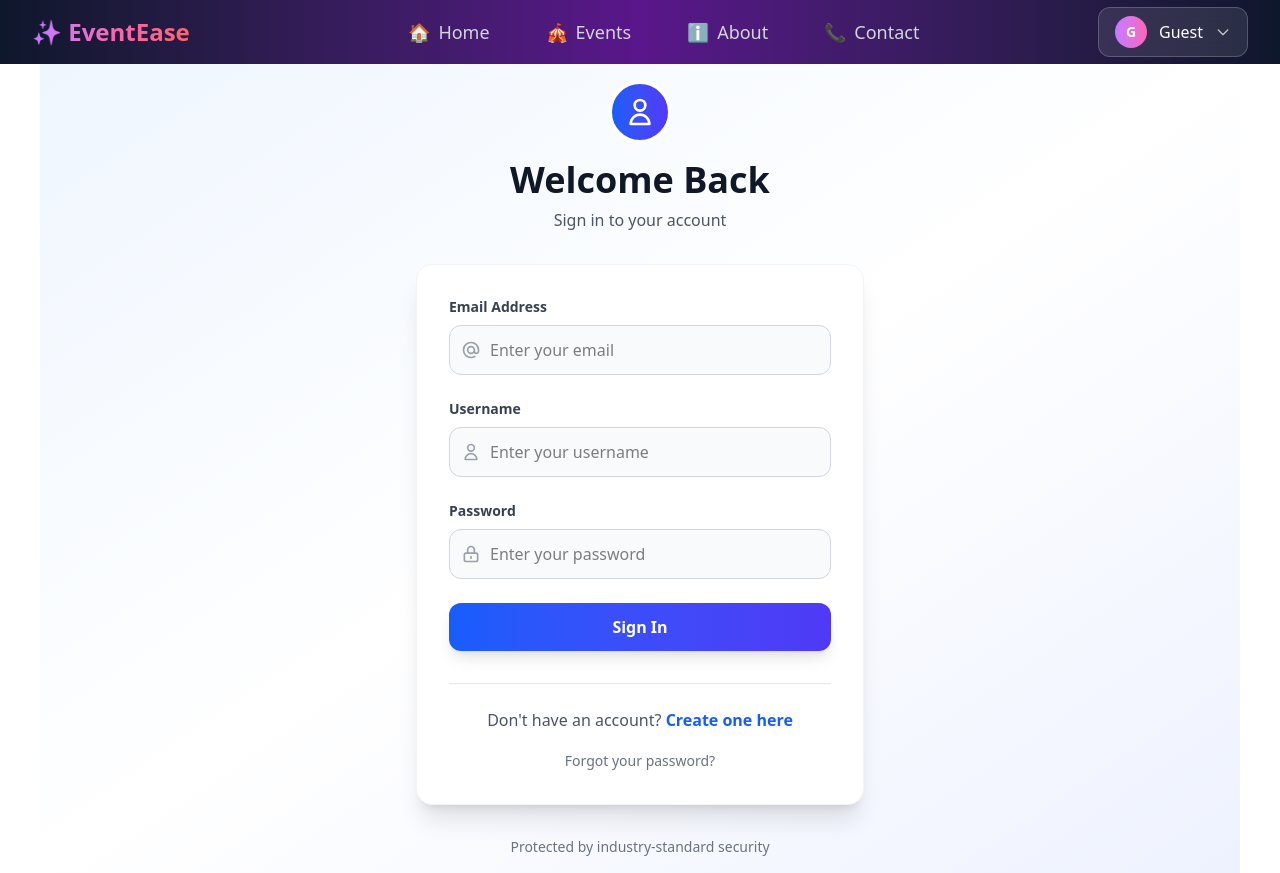
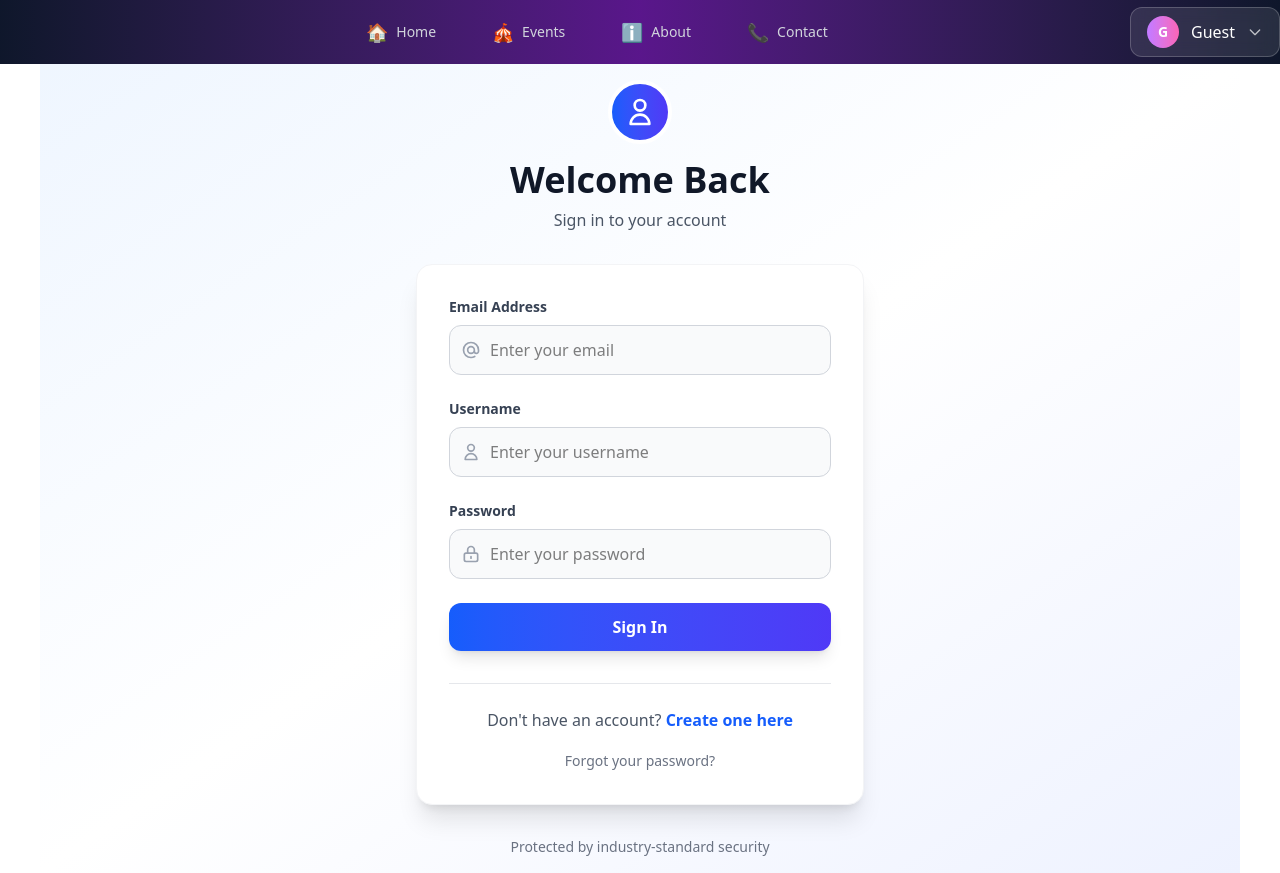
Before and after one commit to Aryansinha123/Event_Manager, a Next.js app: page /customer/login in a window 1280 px wide. Built offline with nearby package versions, Linux system fonts and the light colour scheme.

Commit message:
Vercel update

```diff
--- a/app/components/Navbar.js
+++ b/app/components/Navbar.js
@@ -2,6 +2,7 @@
 
 import { useState, useEffect, useRef } from "react";
 import { useRouter } from "next/navigation";
+import { Link } from "lucide-react";
 
 export default function Navbar() {
   const [user, setUser] = useState({ name: "Guest", email: "", joinedDate: "" });
@@ -105,17 +106,17 @@ export default function Navbar() {
         ? 'bg-white/90 backdrop-blur-md shadow-lg border-b border-gray-200/50'
         : 'bg-gradient-to-r from-slate-900 via-purple-900 to-slate-900'
       }`}>
-      <div className="max-w-7xl mx-auto px-4 sm:px-6 lg:px-8">
+      <div className="max-w-7xl mx-auto px-4 sm:px- lg:px-0 py-0">
         <div className="flex items-center justify-between h-16">
           {/* Logo */}
           <div className="flex-shrink-0">
-            <a
+            <Link
               href="/"
               className={`text-2xl font-bold bg-gradient-to-r from-purple-400 via-pink-400 to-red-400 bg-clip-text text-transparent hover:scale-105 transition-transform duration-200 ${isScrolled ? 'from-purple-600 via-pink-600 to-red-600' : ''
                 }`}
             >
               ✨ EventEase
-            </a>
+            </Link>
           </div>
 
           {/* Navigation Links */}
@@ -130,7 +131,7 @@ export default function Navbar() {
                 <a
                   key={link.href}
                   href={link.href}
-                  className={`group relative px-3 py-2 text-lg font-medium transition-all duration-200 hover:scale-105 ${isScrolled
+                  className={`group relative px-3 py-2 text-sm font-medium transition-all duration-200 hover:scale-105 ${isScrolled
                       ? 'text-gray-700 hover:text-purple-600'
                       : 'text-gray-300 hover:text-white'
                     }`}
--- a/app/customer/login/page.js
+++ b/app/customer/login/page.js
@@ -162,7 +162,7 @@ export default function CustomerLogin() {
           {/* Divider */}
           <div className="mt-8 pt-6 border-t border-gray-200">
             <p className="text-center text-gray-600">
-              Don't have an account?{" "}
+              Don&apos;t have an account?{" "}
               <button
                 onClick={() => router.push("/customer/register")}
                 className="text-blue-600 hover:text-blue-800 font-semibold transition-colors duration-200 hover:underline"
--- a/app/error.js
+++ b/app/error.js
@@ -97,7 +97,7 @@ function Error({ statusCode, hasGetInitialPropsRun, err }) {
           {isServerError && (
             <div className="bg-black/20 backdrop-blur-sm rounded-lg p-4 mb-6 border border-orange-500/20">
               <p className="text-orange-200 text-sm">
-                <strong>Don't worry!</strong> This is likely a temporary issue.
+                <strong>Don&apos;t worry!</strong> This is likely a temporary issue.
                 Try refreshing the page or come back in a few minutes.
               </p>
             </div>
--- a/app/not-found.js
+++ b/app/not-found.js
@@ -26,8 +26,8 @@ export default function Custom404() {
           </h2>
 
           <p className="text-lg text-gray-300 mb-8 leading-relaxed">
-            It looks like the event you're looking for has either ended, been moved,
-            or the page doesn't exist. Don't worry - there are plenty of other amazing
+            It looks like the event you&apos;re looking for has either ended, been moved,
+            or the page doesn&apos;t exist. Don&apos;t worry - there are plenty of other amazing
             events waiting for you!
           </p>
 
```
